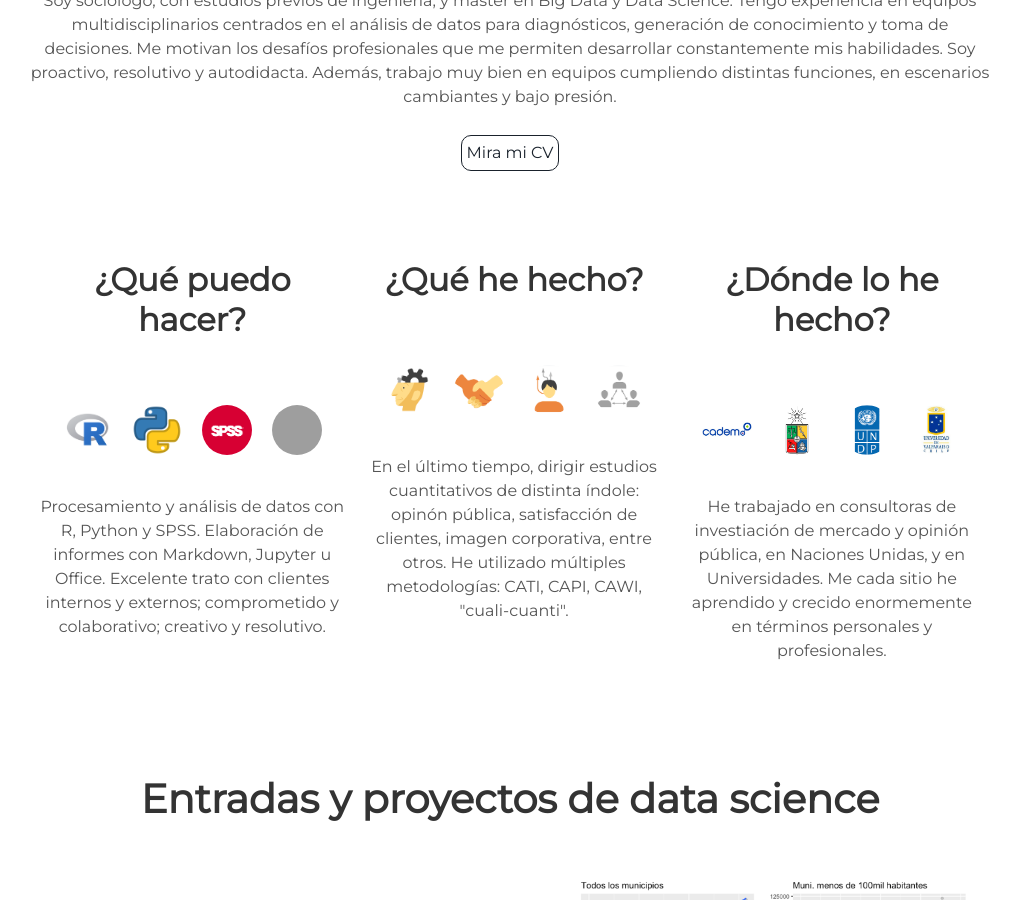
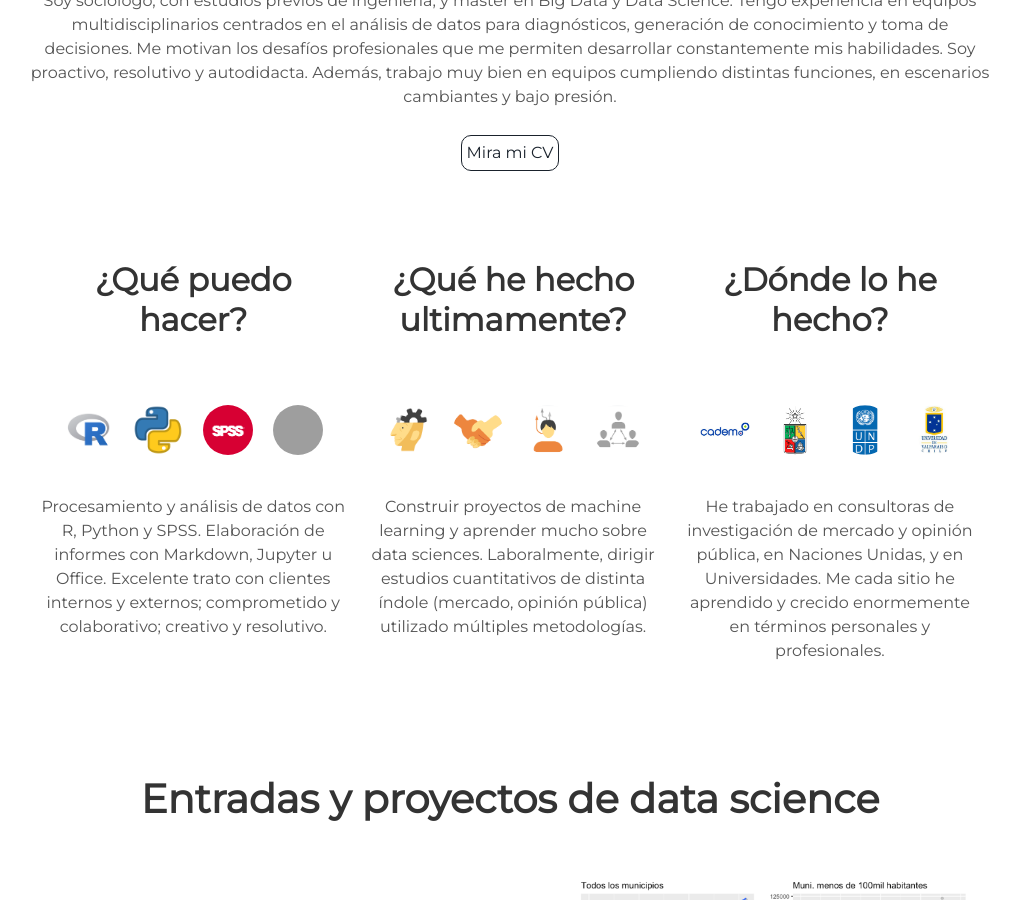
Before and after one commit to alvaroleongarrido/alvaroleongarrido.github.io, a Jekyll site: the page built from index.html, in a window 1280 px wide and 900 px high, scrolled down 1384 px. Shown: the whole window, without its empty margins (130-1150 px from the left). Built offline with Jekyll 4.4.1, drawn with Linux system fonts in a browser that asks for light colours; grey boxes are pictures that could not be loaded.

Commit message:
cambio 10

```diff
--- a/_includes/about.html
+++ b/_includes/about.html
@@ -19,12 +19,12 @@
   </div>
 
   <div class="tech">
-    <h2>¿Qué he hecho?</h2>
+    <h2>¿Qué he hecho ultimamente?</h2>
     <img src="/assets/img/iconos/creativo.png" class="avatar">
     <img src="/assets/img/iconos/colaborativo.png" class="avatar">
     <img src="/assets/img/iconos/resolutivo.png" class="avatar">
     <img src="/assets/img/iconos/teamwork.png" class="avatar">
-    <p>En el último tiempo, dirigir estudios cuantitativos de distinta índole: opinón pública, satisfacción de clientes, imagen corporativa, entre otros. He utilizado múltiples metodologías: CATI, CAPI, CAWI, "cuali-cuanti".</p>
+    <p>Construir proyectos de machine learning y aprender mucho sobre data sciences. Laboralmente, dirigir estudios cuantitativos de distinta índole (mercado, opinión pública) utilizado múltiples metodologías.</p>
   </div>
 
   <div class="tech">
@@ -33,7 +33,7 @@
     <img src="/assets/img/iconos/uch_logo.png" class="avatar">
     <img src="/assets/img/iconos/undp_logo.png" class="avatar">
     <img src="/assets/img/iconos/uv_logo.png" class="avatar">
-    <p>He trabajado en consultoras de investiación de mercado y opinión pública, en Naciones Unidas, y en Universidades. Me cada sitio he aprendido y crecido enormemente en términos personales y profesionales.</p>
+    <p>He trabajado en consultoras de investigación de mercado y opinión pública, en Naciones Unidas, y en Universidades. Me cada sitio he aprendido y crecido enormemente en términos personales y profesionales.</p>
   </div>
 
 </div>
```
